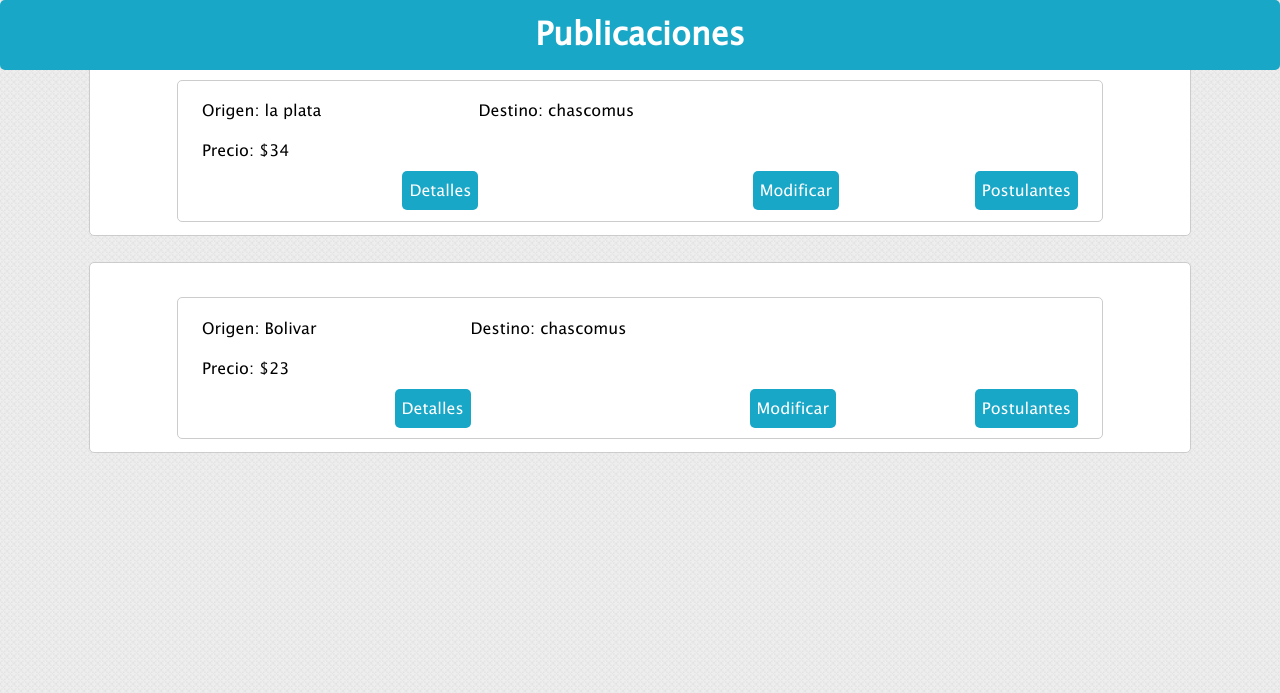
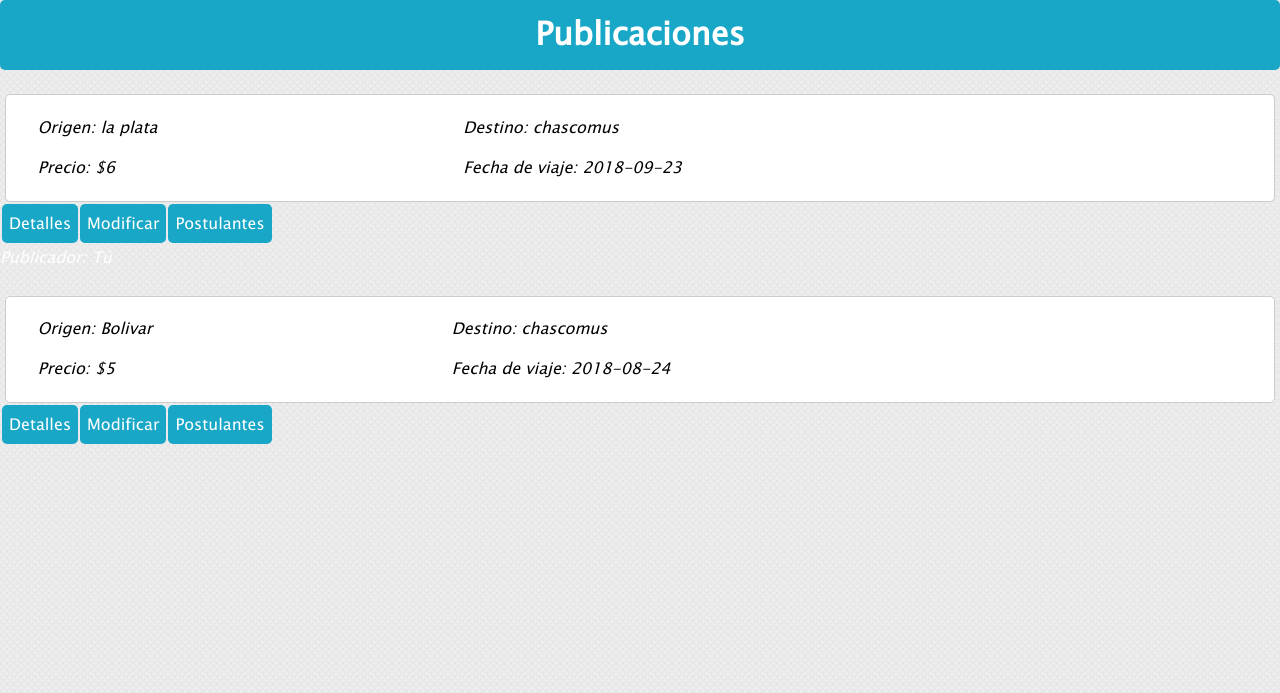
Before and after one commit to aniicossio1997/Grupo-30-D-Soft, a PHP site: page /inicio.php in a window 1280 px wide. Shown: the part 100-793 px from the top of the page. Run offline with PHP 8.4, Linux system fonts and the light colour scheme; the visitor is signed in with stand-in values (Sample User, id 1); data comes from the database, SQL or seed files in the repository; some web fonts are replaced.

Commit message:
Actualizacion 07-06-18

```diff
--- a/header.php
+++ b/header.php
@@ -24,6 +24,7 @@ include('clases.php');
 	<link rel="stylesheet" href="css/mis_vehiculos.css">
 	<link rel="stylesheet" type="text/css" href="css/modificar_vehiculo.css">
 	<link rel="icon"  href="fondos/favicon.ico">
+	<link rel="stylesheet" type="text/css" href="css/Postulantes.css">
 
 
 	<title>Un Aventon</title>
--- a/inicio.php
+++ b/inicio.php
@@ -3,41 +3,71 @@
  //obtengo la id del usuario que inicio la sesion
  $id = $verificar->id();
  //hago consulta (1) para obtener los vehiculos pertenecientes al usuario en secion
- $consul = ("SELECT id FROM vehiculo WHERE usuario_id = $id");
+ $consulta1 = ("SELECT * FROM vehiculo WHERE usuario_id = $id");
+
 
 //hago una consulta (2) para obteber todos los viajes
- $consulta= ("SELECT * FROM viajes");
+ $consulta2= ("SELECT * FROM viajes");
  //ejecuto la consulta (2) y lo guardo en la variable resultado
- $resultado = mysqli_query($link, $consulta);
+ $resultado2 = mysqli_query($link, $consulta2);
 ?>
 
   	<h1 class="h1-form"> Publicaciones </h1>
+  	<br>
+<div class="scrollable div_incio" >
  <?php
  //(while) voy obteniendo los datos de cada fila correspondiente a los viajes
- while ($fila = mysqli_fetch_array($resultado)){ ?>
- 	<article class="mis_vehiculos"><p class="text_center">
-	  <article class="mis_vehiculos">
+ while ($fila = mysqli_fetch_array($resultado2)){ ?>
+ 	<article class="article_exterior">
+ 		<p class="text_center">
+		<?php
+	  		$consulta3 = ("SELECT usuario_id FROM vehiculo where id = $fila[vehiculo_id]");
+	  		$resultado3 = mysqli_query($link,$consulta3);
+	  		$id_user= mysqli_fetch_array($resultado3);
+	  		$consulta4 = ("SELECT nombre from usuarios where id = $id_user[usuario_id]");
+	  		$resultado4 = mysqli_query($link, $consulta4);
+	  		$nombre = mysqli_fetch_array($resultado4);
+		?>
+		<?php
+	 		if ($id_user['usuario_id'] == $id) {
+	 	?>
+			<p style="font-style: italic; color: #FDFEFE;">Publicador: Tú </p>
+		<?php }else{
+		?>
+		<p style="font-style: italic; color: #FDFEFE">Publicador: <?php echo $nombre['nombre']; ?></p>
+		<?php }
+		?>
+	  	<article class="mis_vehiculos" style="width: 97%;">
 		<table class="tabla" >
 			<tr>
 				<td class="td-p">
-					<p class="p-perfil p-left">Origen: <?php echo ($fila['origen']); ?>
+					<p class="p-perfil p-left" style="font-style: italic;">Origen: <?php echo ($fila['origen']); ?>
 					</p>
 				</td>
 		   	 	<td >
-		    	 	<p  class="p-perfil p-left ">Destino: <?php echo ($fila['destino']); ?>
-
+		    	 	<p  class="p-perfil p-left " style="font-style: italic;">Destino: <?php echo ($fila['destino']); ?>
 		    	 	</p>
 		    	</td>
-
 		    </tr>
 		    <tr>
 		    	<td class="td-p">
-		    		<p class="p-perfil p-left ">Precio: $<?php echo ($fila['costo']); ?>
+		    		<?php
+		    		 $consultaV = ("SELECT asientos FROM vehiculo where id = $fila[vehiculo_id]");
+		    		 $resultadoV = mysqli_query($link,$consultaV);
+		    		 $asientos = mysqli_fetch_array($resultadoV);
+		    		 ?>
+		    		<p class="p-perfil p-left " style="font-style: italic;">Precio: $<?php echo round($fila['costo'] / ($asientos['asientos'] + 1));  ?>
 		    		</p>
 		    	</td>
+		    	<td class="p-perfil p-left " style="font-style: italic;">Fecha de viaje: <?php echo ($fila['fecha']); ?>
+		    	</td>
 		    </tr>
+		</table>
+	    </article>
+	    <table>
 			<tr>
-		   		 <td >
+
+		   		 <td class="Td-a" >
 		    		<a class="a-link2 a-rig fondo-blue"  href="">Detalles
 		    		</a>
 		    	</td>
@@ -45,35 +75,35 @@
 					<?php
 						 $pertenece = false;
 						 //ejecuto la consulta (1)
-					     $resul = mysqli_query($link, $consul);
+					     $resultado1 = mysqli_query($link, $consulta1);
 					     //(while) verifico sin el id del vehiculo de la publicacion actual coincide con un vehiculo del usuario en sesion.
-						while ( $user = mysqli_fetch_array($resul) ){
+						while ( $user = mysqli_fetch_array($resultado1)){
 						  //(if) si conciden agrego la opcion modificar a la publicacion
  			              if ($fila['vehiculo_id'] == $user['id']) {
  			              	$pertenece = true;
 					?>
-							<td>
+							<td class="Td-a">
 						       <a class="a-link2 a-rig fondo-blue " href="">Modificar
 						       </a>
 						    </td>
-						    <td>
-						    	<a class="a-link2 a-rig fondo-blue " href="">Postulantes
+						    <td class="Td-a">
+						    	<a class="a-link2 a-rig fondo-blue " href="Postulantes.php?id_viaje=<?php echo $fila['id'] ?>&origen=<?php echo $fila['origen'] ?>&destino=<?php echo $fila['destino'] ?> ">Postulantes
 						    	</a>
+
 						    </td>
-		      </tr>
 				    <?php }} if ($pertenece == false) {
 				     ?>
-  				    	<td >
-		    				<a name="postularse" class="a-link2 a-rig fondo-blue" href="">Postularse
+  				    	<td class="Td-a" >
+		    				<a name="postularse" class="a-link2 a-rig fondo-blue"  href="alta_postulacion.php?id=<?php echo $id ?>&id_viaje=<?php echo $fila['id'] ?> ">Postularse
 		    				</a>
 		    			</td>
 				 <?php }?>
-
-		</table>
+		      </tr>
+		   </table>
+      </p>
 	</article>
-	</p>
-
-	</article>
-<?php }
+<?php } ?>
+</div>
+<?php
 include('footer.php');
  ?>
```
Also changed, not shown: Postulantes.php (added, +56 -0 lines), alta_postulacion.php (added, +19 -0 lines).
